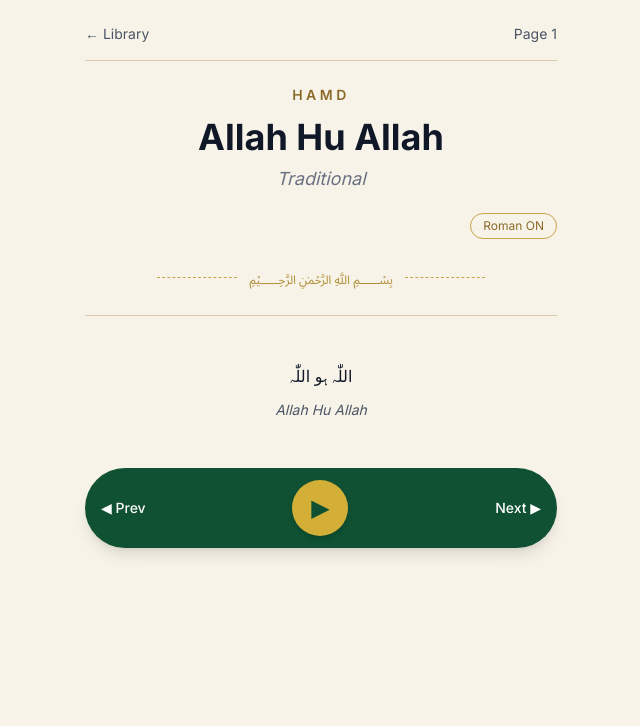
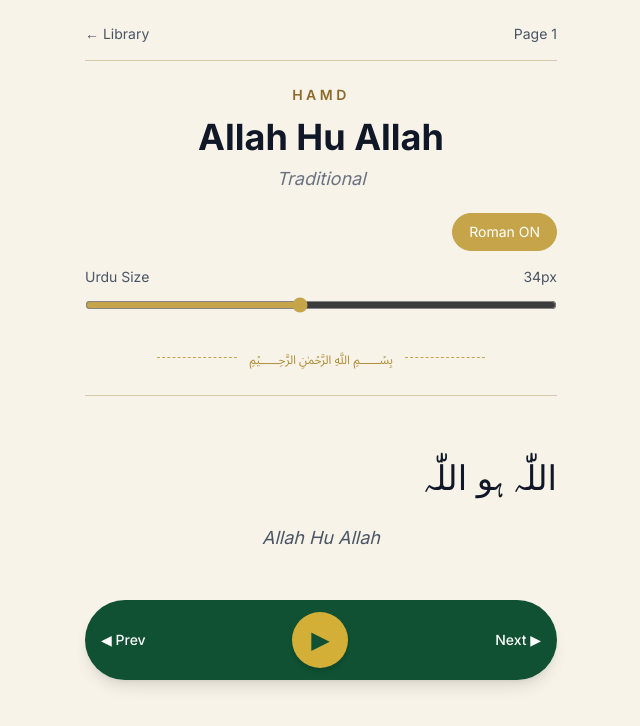
Before and after one commit to naveedam/milad-e-akbar, a Next.js app: page /recitation/001 in a window 1280 px wide. Shown: the top 726 px of the page, without its empty margins (319-959 px from the left). Built offline with nearby package versions, Linux system fonts and the light colour scheme.

Commit message:
feat: add dynamic Urdu typography controls

```diff
--- a/package.json
+++ b/package.json
@@ -12,7 +12,8 @@
     "fuse.js": "^7.5.0",
     "next": "16.3.4",
     "react": "19.2.8",
-    "react-dom": "19.2.8"
+    "react-dom": "19.2.8",
+    "zustand": "^5.0.15"
   },
   "devDependencies": {
     "@tailwindcss/postcss": "^4",
--- a/src/app/recitation/[id]/page.tsx
+++ b/src/app/recitation/[id]/page.tsx
@@ -1,6 +1,8 @@
 import Link from "next/link";
 import milad from "@/data/milad.json";
 import VerseBlock from "@/components/reader/VerseBlock";
+import ReaderControls from "@/components/reader/ReaderControls";
+import FontSizeControl from "@/components/reader/FontSizeControl";
 
 interface Props {
   params: Promise<{ id: string }>;
@@ -27,6 +29,7 @@ export default async function RecitationPage({ params }: Props) {
           <Link href="/library" className="hover:text-[#8C6A2A]">
             ← Library
           </Link>
+
           <span>Page {item.page}</span>
         </div>
 
@@ -42,12 +45,9 @@ export default async function RecitationPage({ params }: Props) {
             {item.poet}
           </p>
 
-          {/* Reading Preference */}
-          <div className="mt-5 flex justify-end">
-            <button className="rounded-full border border-[#C6A54A] px-3 py-1 text-xs text-[#8C6A2A] transition hover:bg-[#F3E7BF]">
-              Roman ON
-            </button>
-          </div>
+          {/* Interactive Reading Controls */}
+          <ReaderControls />
+          <FontSizeControl />
 
           {/* Bismillah Ornament */}
           <div className="mt-6 flex items-center justify-center gap-3">
--- /dev/null
+++ b/src/components/reader/FontSizeControl.tsx
@@ -0,0 +1,25 @@
+"use client";
+
+import { useReaderStore } from "@/store/readerStore";
+
+export default function FontSizeControl() {
+  const { fontSize, setFontSize } = useReaderStore();
+
+  return (
+    <div className="mt-4">
+      <div className="mb-2 flex justify-between text-sm text-gray-600">
+        <span>Urdu Size</span>
+        <span>{fontSize}px</span>
+      </div>
+
+      <input
+        type="range"
+        min={24}
+        max={46}
+        value={fontSize}
+        onChange={(e) => setFontSize(Number(e.target.value))}
+        className="w-full accent-[#C6A54A]"
+      />
+    </div>
+  );
+}
--- /dev/null
+++ b/src/components/reader/ReaderControls.tsx
@@ -0,0 +1,22 @@
+"use client";
+
+import { useReaderStore } from "@/store/readerStore";
+
+export default function ReaderControls() {
+  const { showRoman, toggleRoman } = useReaderStore();
+
+  return (
+    <div className="mt-5 flex justify-end">
+      <button
+        onClick={toggleRoman}
+        className={`rounded-full border px-4 py-2 text-sm transition ${
+          showRoman
+            ? "border-[#C6A54A] bg-[#C6A54A] text-white"
+            : "border-gray-300 text-gray-500"
+        }`}
+      >
+        Roman {showRoman ? "ON" : "OFF"}
+      </button>
+    </div>
+  );
+}
--- a/src/components/reader/VerseBlock.tsx
+++ b/src/components/reader/VerseBlock.tsx
@@ -1,22 +1,27 @@
+"use client";
+
 import UrduText from "@/components/ui/UrduText";
+import { useReaderStore } from "@/store/readerStore";
 
-interface VerseBlockProps {
+interface Props {
   urdu: string;
-  roman?: string;
+  roman: string;
 }
 
-export default function VerseBlock({
-  urdu,
-  roman,
-}: VerseBlockProps) {
+export default function VerseBlock({ urdu, roman }: Props) {
+  const { showRoman, fontSize } = useReaderStore();
+
   return (
     <div className="verse">
-      <UrduText className="text-center text-gray-900">
+      <UrduText
+        className="text-center leading-loose text-gray-900"
+        style={{ fontSize: `${fontSize}px` }}
+      >
         {urdu}
       </UrduText>
 
-      {roman && (
-        <p className="mt-3 text-center text-sm italic text-gray-600">
+      {showRoman && (
+        <p className="mt-3 text-center text-lg italic text-gray-600">
           {roman}
         </p>
       )}
--- a/src/components/ui/UrduText.tsx
+++ b/src/components/ui/UrduText.tsx
@@ -1,11 +1,23 @@
+import { CSSProperties, ReactNode } from "react";
+
 interface Props {
-  children: React.ReactNode;
+  children: ReactNode;
   className?: string;
+  style?: CSSProperties;
 }
 
 export default function UrduText({
   children,
   className = "",
+  style,
 }: Props) {
-  return <p className={`urdu ${className}`}>{children}</p>;
+  return (
+    <p
+      dir="rtl"
+      style={style}
+      className={`urdu-text text-right leading-loose ${className}`}
+    >
+      {children}
+    </p>
+  );
 }
--- /dev/null
+++ b/src/store/readerStore.ts
@@ -0,0 +1,24 @@
+import { create } from "zustand";
+
+interface ReaderState {
+  showRoman: boolean;
+  fontSize: number;
+
+  toggleRoman: () => void;
+  setFontSize: (size: number) => void;
+}
+
+export const useReaderStore = create<ReaderState>((set) => ({
+  showRoman: true,
+  fontSize: 34,
+
+  toggleRoman: () =>
+    set((state) => ({
+      showRoman: !state.showRoman,
+    })),
+
+  setFontSize: (size) =>
+    set({
+      fontSize: size,
+    }),
+}));
```
Also changed, not shown: 1 other file (tests, documents, lock files or other folders).
